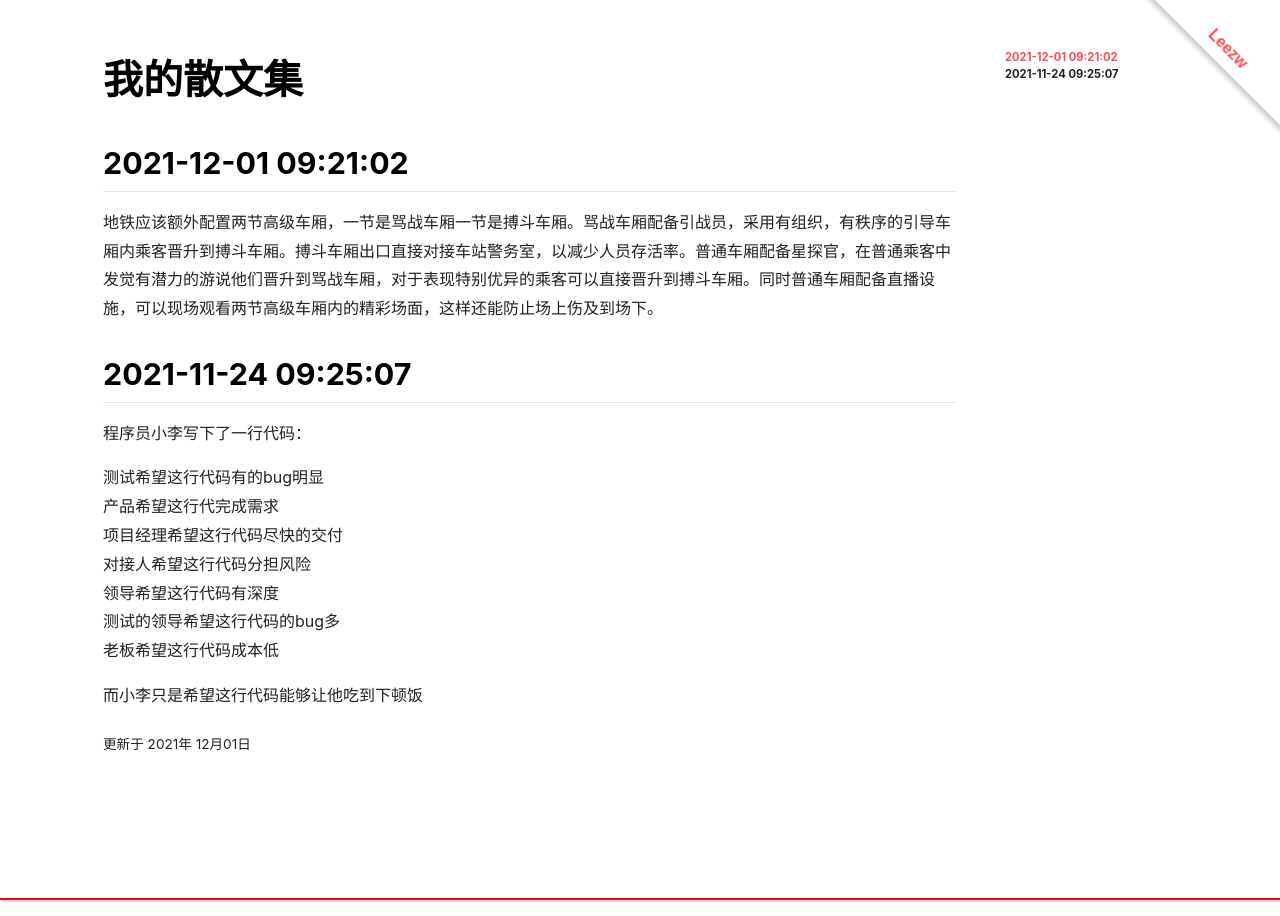
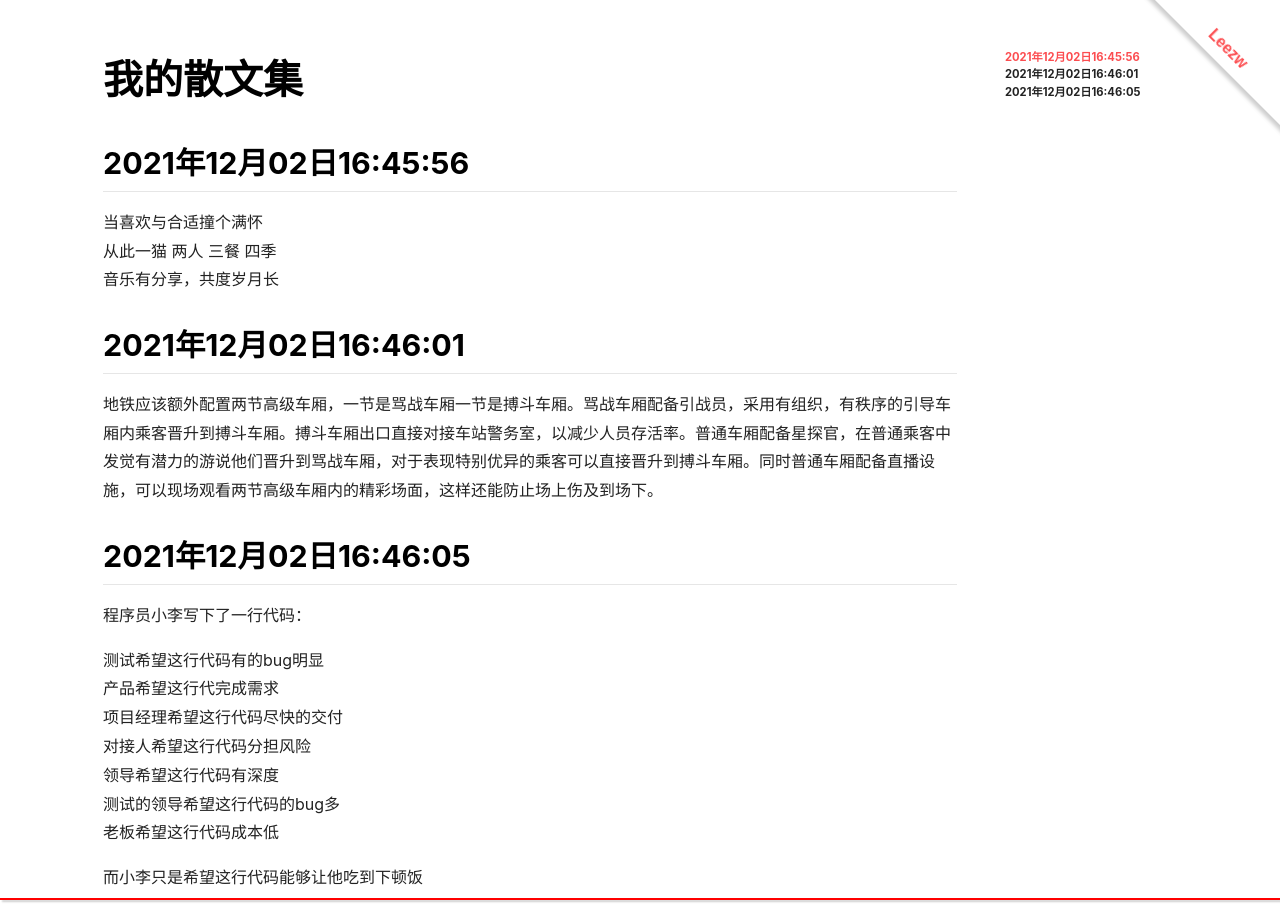
Before and after one commit to quantum-li/quantum-li.github.io, a Jekyll site: the page built from _posts/2021-11-26-essays.md, in a window 1280 px wide. Built offline with Jekyll 4.4.1, drawn with Linux system fonts in a browser that asks for light colours; nearby versions of some CDN libraries.

Commit message:
2021-12-02 16:47:30

```diff
--- a/_posts/2021-11-26-essays.md
+++ b/_posts/2021-11-26-essays.md
@@ -7,14 +7,19 @@ description: 一些心里的声音
 classify: 散文
 permalink: "/posts/essays"
 excerpt: 一些想要表达，但没有目标的东西。
-modify_date: 2021-12-01
 ---
 
-## 2021-12-01 09:21:02
+## 2021年12月02日16:45:56
+
+当喜欢与合适撞个满怀<br/>
+从此一猫  两人  三餐  四季<br/>
+音乐有分享，共度岁月长
+
+## 2021年12月02日16:46:01
 
 地铁应该额外配置两节高级车厢，一节是骂战车厢一节是搏斗车厢。骂战车厢配备引战员，采用有组织，有秩序的引导车厢内乘客晋升到搏斗车厢。搏斗车厢出口直接对接车站警务室，以减少人员存活率。普通车厢配备星探官，在普通乘客中发觉有潜力的游说他们晋升到骂战车厢，对于表现特别优异的乘客可以直接晋升到搏斗车厢。同时普通车厢配备直播设施，可以现场观看两节高级车厢内的精彩场面，这样还能防止场上伤及到场下。
 
-## 2021-11-24 09:25:07
+## 2021年12月02日16:46:05
 
 程序员小李写下了一行代码：
 
```
